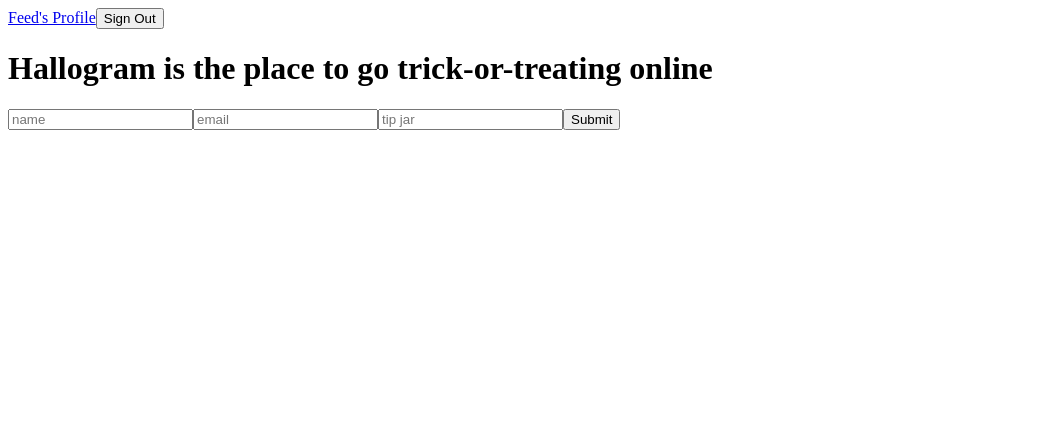
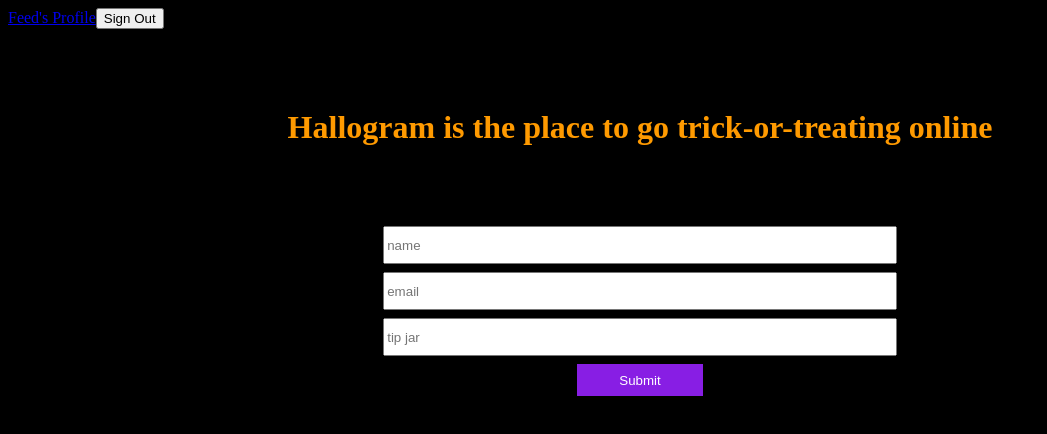
Before and after one commit to neilitalia/hallogram, a Vue app in the folder client/: page /welcome in a window 1280 px wide. Shown: the top 434 px of the page, without its empty margins (0-1047 px from the left). Built offline with nearby package versions, Linux system fonts and the light colour scheme.

Commit message:
pages styling

```diff
--- a/client/src/pages/Feed.vue
+++ b/client/src/pages/Feed.vue
@@ -1,9 +1,13 @@
 <template>
   <div class="feed">
-    <NewPost :posts="posts" @addPost="addPost" />
-    <h3>Feed</h3>
+    <div class="new-post">
+      <NewPost :posts="posts" @addPost="addPost" />
+    </div>
+    <h3 class="feed-title">Feed</h3>
+    <div class="post-container">
     <div v-for="post in posts" :key="post.id">
       <Post :post="post" />
+    </div>
     </div>
   </div>
 </template>
@@ -36,3 +40,36 @@
   },
 };
 </script>
+
+<style>
+  body {
+    background-color: rgb(0,0,0);
+  }
+  .feed-title {
+    color: #ff9a00;
+    text-align: center;
+    font-size: 3vh;
+  }
+  .new-post {
+    height: 8%;
+    width: 60%;
+    margin: auto;
+    margin-top: 5vh;
+    border: 5px solid #881ee4;
+    padding: 4rem;
+    padding-left: 10rem;
+    padding-right: 10rem;
+    border-radius: 8px;
+  }
+  .post-container {
+    width: 60%;
+    margin: auto;
+    margin-top: 3vh;
+    margin-bottom: 100vh;
+    border: 3px solid #85e21f;
+    border-radius: 8px;
+    padding: 5rem;
+    padding-left: 10rem;
+    padding-right: 10rem;
+  }
+</style>
--- a/client/src/pages/Profile.vue
+++ b/client/src/pages/Profile.vue
@@ -1,11 +1,12 @@
 <template>
   <div class="profile">
+    <h3 class="profile-title">Profile</h3>
     <div class="profile-details">
-      <h3>{{ user.name }}</h3>
-      <h4>{{ user.email }}</h4>
-      <h3>{{ user.tip_jar }}</h3>
-      <!-- <h4>{{user.tipJar}}</h4> -->
+      <h4>User Name: {{ user.name }}</h4>
+      <h4>Email: {{ user.email }}</h4>
+      <h4>Tip Jar: {{ user.tip_jar }}</h4>
     </div>
+    <h3 class="profile-title">Posts</h3>
     <div class="post-container">
       <div v-for="post in user.posts" :key="post.id">
         <Post :post="post" />
@@ -40,4 +41,16 @@
 </script>
 
 <style>
+  .profile-details {
+    color: white;
+    text-align: center;
+    font-size: 2vh;
+  }
+  .profile-title {
+    color: #ff9a00;
+    text-align: center;
+    margin: 4rem;
+    font-size: 3vh;
+  }
+
 </style>
--- a/client/src/pages/Welcome.vue
+++ b/client/src/pages/Welcome.vue
@@ -1,11 +1,13 @@
 <template>
   <div>
-    <h1>Hallogram is the place to go trick-or-treating online</h1>
+    <h1 class="auth-title">Hallogram is the place to go trick-or-treating online</h1>
     <form v-on:submit.prevent="createUser">
-      <input v-model="name" type="text" placeholder="name" />
-      <input v-model="email" type="email" placeholder="email" />
-      <input v-model="tip_jar" type="text" placeholder="tip jar" />
-      <button type="submit">Submit</button>
+      <input class="auth-input" v-model="name" type="text" placeholder="name" />
+      <input class="auth-input" v-model="email" type="email" placeholder="email" />
+      <input class="auth-input" v-model="tip_jar" type="text" placeholder="tip jar" />
+      <div class="auth-button">
+      <button class="button" type="submit">Submit</button>
+      </div>
     </form>
   </div>
 </template>
@@ -43,4 +45,35 @@
 </script>
 
 <style>
+  .auth-input {
+    display: block;
+    margin: auto;
+    height: 4vh;
+    width: 40%;
+    margin-top: 1vh;
+    margin-bottom: 1vh;
+  }
+  .auth-title {
+    color: #ff9a00;
+    text-align: center;
+    margin: 5ch;
+  }
+  .auth-button {
+    display: flex;
+    justify-content: center;
+  }
+  .button {
+    display:inline-block;
+    background-color: #881ee4;
+    padding:0.5em 3em;
+    border:0.16em solid #881ee4;
+    box-sizing: border-box;
+    text-decoration:none;
+    font-weight:400;
+    color: white;
+    text-align:center;
+  }
+  .button:hover{
+    color: #85e21f;
+  }
 </style>
```
